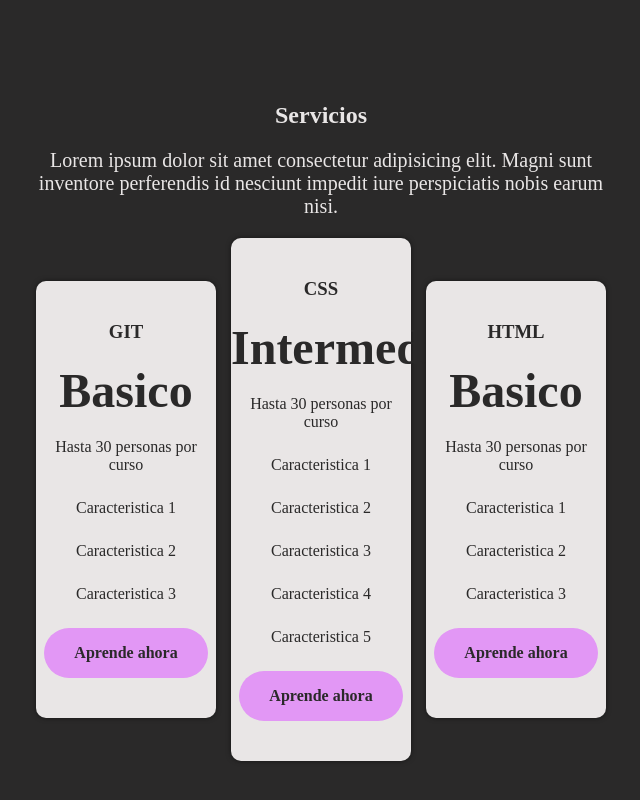
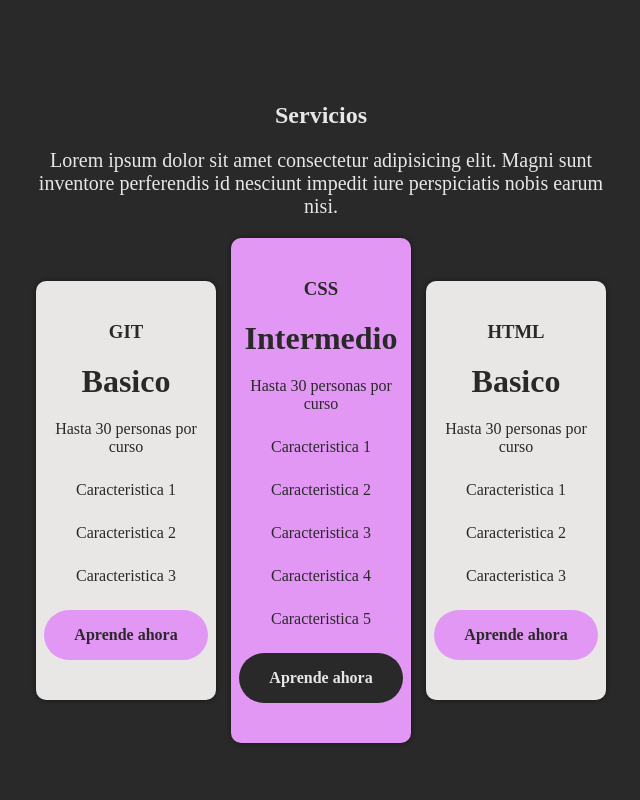
Before and after one commit to Ash-code12/ejercicio1, a plain HTML site: page index.html in a window 1280 px wide. Shown: the part 1408-2208 px from the top of the page, without its empty margins (319-959 px from the left). Drawn offline with Linux system fonts and the light colour scheme.

Commit message:
ochotreintaynuevepm

```diff
--- a/index.html
+++ b/index.html
@@ -91,7 +91,7 @@
                     <p class="card__caracteristica">Caracteristica 3</p>
                     <a href="#" class="btn">Aprende ahora</a>
                 </div>
-                <div class="card__item">
+                <div class="card__item card__item--activo">
                     <h3 class="card__plan">CSS</h3>
                     <h3 class="card__precio">Intermedio</h3>
                     <p class="card__caracteristica">Hasta 30 personas por curso</p>
@@ -100,7 +100,7 @@
                     <p class="card__caracteristica">Caracteristica 3</p>
                     <p class="card__caracteristica">Caracteristica 4</p>
                     <p class="card__caracteristica">Caracteristica 5</p>
-                    <a href="#" class="btn">Aprende ahora</a>
+                    <a href="#" class="btn btn--negro">Aprende ahora</a>
                 </div>
                 <div class="card__item">
                     <h3 class="card__plan">HTML</h3>
--- a/style.css
+++ b/style.css
@@ -121,12 +121,22 @@ flex-basis: 45;
     padding:16px 30px ;
     border-radius: 30px;
 }
+.btn--negro{
+    background-color: var(--color_secundario);
+    color: var(--color_blanco);
+}
 
 .nosotros{
     height: 200px;
 }
 
 /* --------------Servicios------------------ */
+
+.servicios{
+    display: flex;
+    flex-direction: column;
+    justify-content: center;
+}
 
 .text-center{
     text-align: center;
@@ -150,12 +160,16 @@ padding: 40px 0;
 border-radius: 10px;
 }
 
+.card__item--activo{
+background-color: var(--color_primario);
+}
+
 .card__plan{
 margin-bottom: 20px;
 }
 
 .card__precio{
-font-size: 3rem;
+font-size: 2rem;
 margin-bottom: 20px;
 }
 
```
